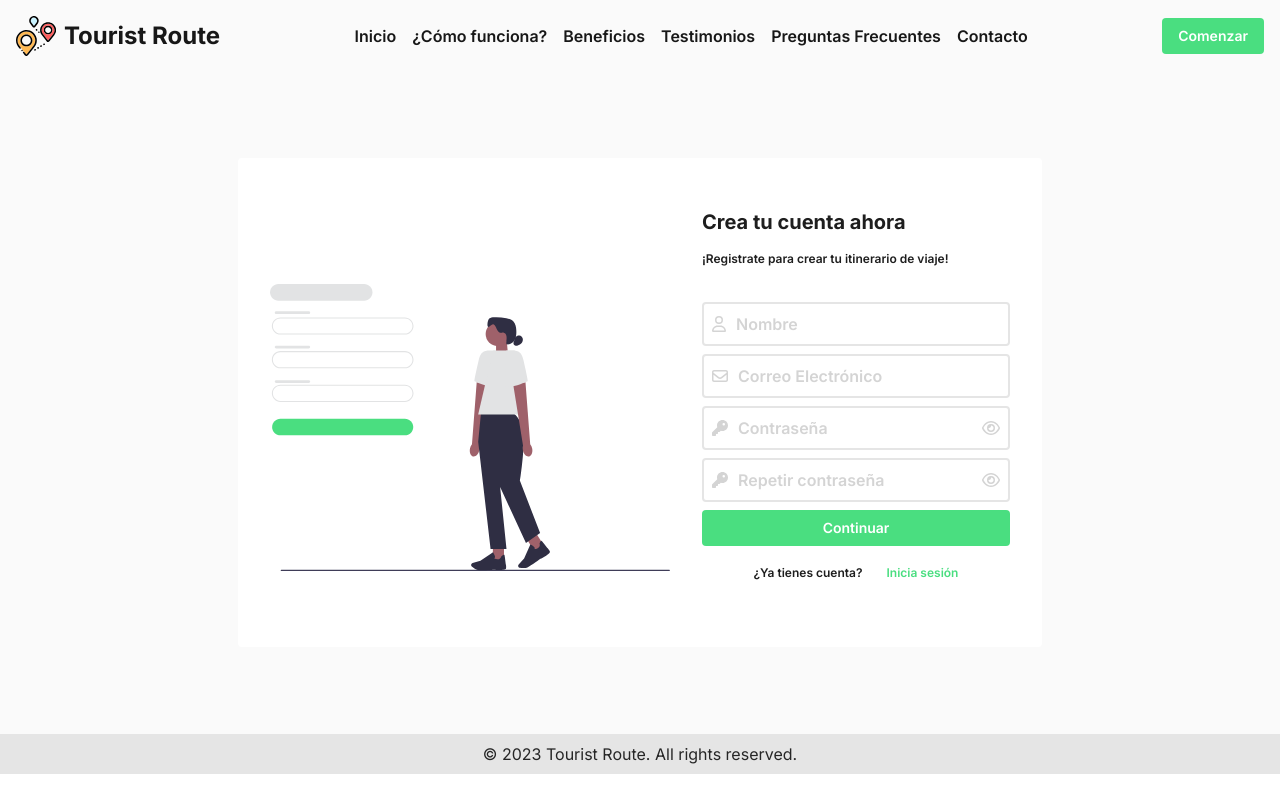
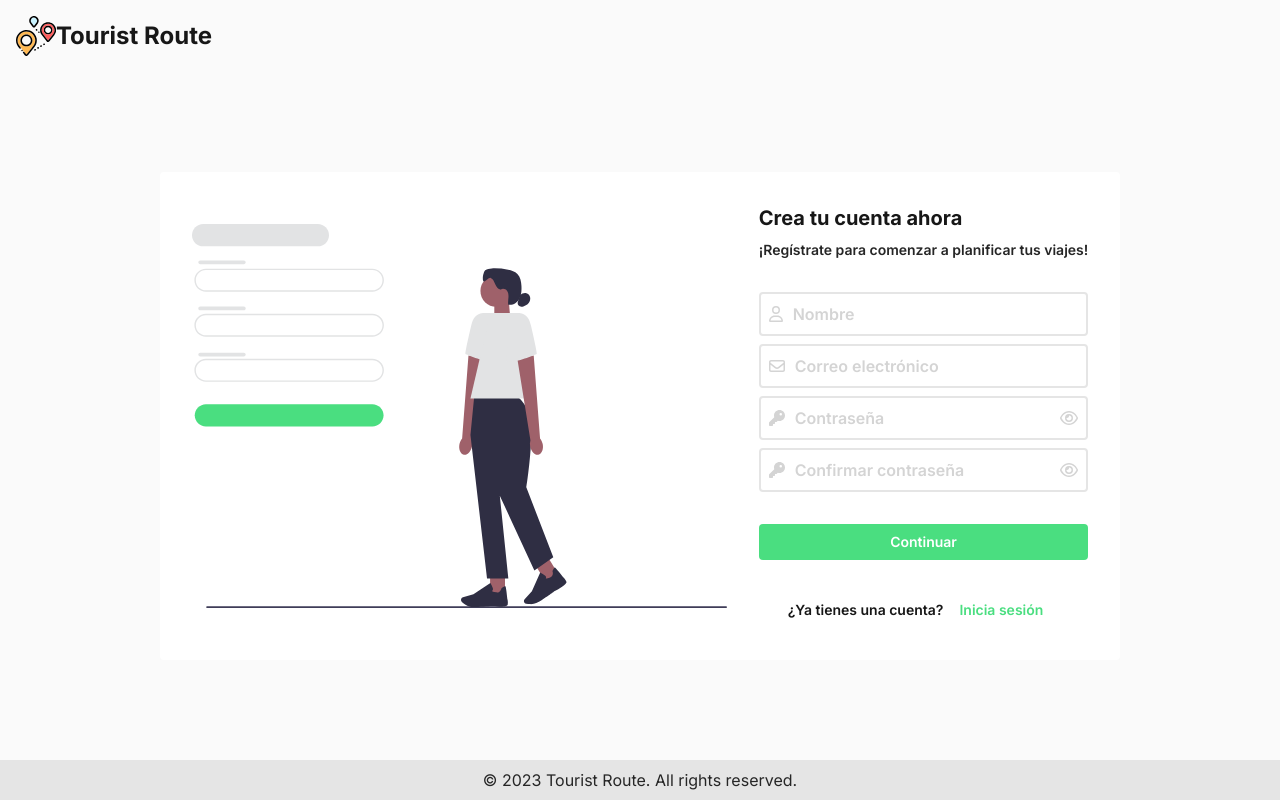
Before and after one commit to No-Country/c11-27-t-node-react, a React (Vite) app in the folder client/: page /register in a window 1280 px wide. Built offline with nearby package versions, Linux system fonts and the light colour scheme.

Commit message:
feat: 💄 fix and adjust ui elements

```diff
--- a/client/src/components/Auth/Register.jsx
+++ b/client/src/components/Auth/Register.jsx
@@ -1,52 +1,48 @@
 import React from "react";
-import Button from "../Button";
-import Input from "../Input";
 import Header from "../Header";
 import Footer from "../Footer";
+import Input from "../Input";
+import Button from "../Button";
+import SignUp from "../../assets/sign-up.svg";
 
 const Register = () => {
   return (
-    <div>
-      <Header />
-      <div className="flex h-[82.7vh] items-center justify-center  gap-2 bg-[#FAFAFA] text-[#1E1E1E]">
-        <div className="items-center justify-center rounded sm:flex sm:flex-row sm:gap-[32px] sm:p-[32px] lg:bg-[#ffff]">
-          <div className="flex justify-center gap-2 sm:mt-[50px]">
-            <img
-              className="pl h-[77px] w-[100px] sm:h-[287px] sm:w-[400px]"
-              src="./src/assets/sign-up.svg"
-              alt="signup"
-            />
-          </div>
-          <div>
-            <div className="flex flex-col items-start gap-2">
-              <h1 className="mb-[10px] mt-[20px] font-sans text-xl font-bold leading-[24.2px]">
-                Crea tu cuenta ahora{" "}
-              </h1>
-              <p className="mb-[35px] font-sans text-xs font-semibold leading-[14.52px]">
-                ¡Registrate para crear tu itinerario de viaje!
-              </p>
+    <div className="flex h-screen flex-col justify-between bg-neutral-50 text-neutral-900">
+      <Header pageType="auth" />
+      <div className="flex flex-col items-center justify-center">
+        <div className="flex  flex-col items-center gap-8 px-4 py-2 lg:flex-row lg:justify-center lg:rounded lg:bg-white lg:p-8 ">
+          <img src={SignUp} alt="Sign Up" className="h-24 lg:h-96" />
+          <div className="flex flex-col gap-8">
+            <div className="flex flex-col gap-2">
+              <div className="text-xl font-bold">Crea tu cuenta ahora</div>
+              <div className="text-sm font-semibold text-neutral-800">
+                ¡Regístrate para comenzar a planificar tus viajes!
+              </div>
             </div>
-            <div className="mb-[8px]">
+            <div className="flex flex-col gap-2">
               <Input placeholder="Nombre" leftIcon="user" />
-            </div>
-            <div className="mb-[8px]">
-              <Input placeholder="Correo Electrónico" leftIcon="envelope" />
-            </div>
-            <div className="mb-[8px]">
-              <Input placeholder="Contraseña" leftIcon="key" rightIcon="eye" />
-            </div>
-            <div className="mb-[8px]">
               <Input
-                placeholder="Repetir contraseña"
+                placeholder="Correo electrónico"
+                type="email"
+                leftIcon="envelope"
+              />
+              <Input
+                placeholder="Contraseña"
+                type="password"
+                leftIcon="key"
+                rightIcon="eye"
+              />
+              <Input
+                placeholder="Confirmar contraseña"
+                type="password"
                 leftIcon="key"
                 rightIcon="eye"
               />
             </div>
-
             <Button label="Continuar" fullWidth />
-            <div className="mb-[35px] mt-[20px] flex flex-row items-center justify-center gap-2 space-x-4 font-sans text-xs font-semibold leading-[14.52px]">
-              <h3>¿Ya tienes cuenta?</h3>
-              <button className="rounded text-[#4ADE80]">Inicia sesión</button>
+            <div className="flex items-center justify-center text-sm font-semibold">
+              <div>¿Ya tienes una cuenta?</div>
+              <Button label="Inicia sesión" variant="text" />
             </div>
           </div>
         </div>
```
